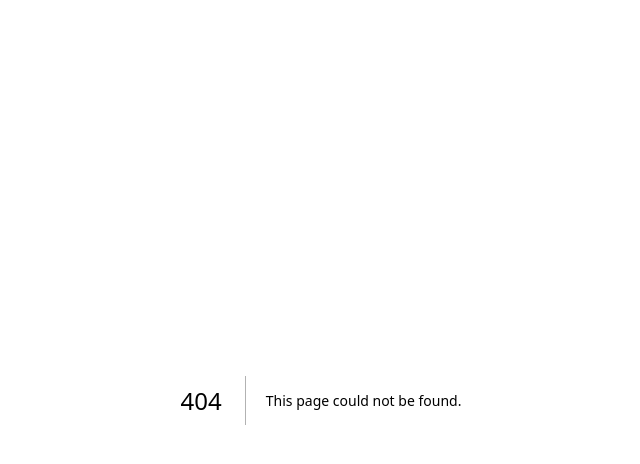
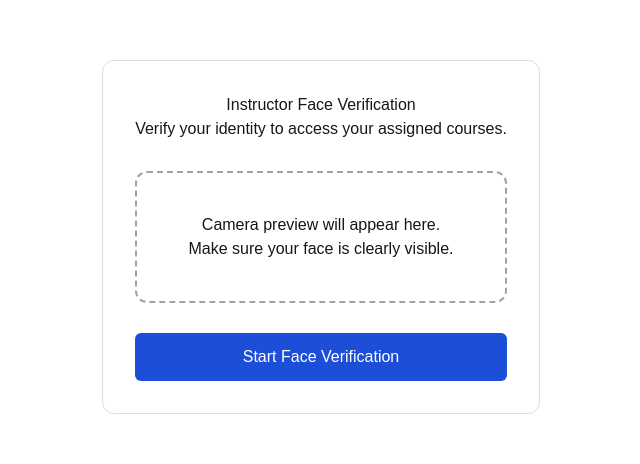
Before and after one commit to Fatima-Fa2106847/CS-Project, a Next.js app in the folder portal/: page /verify-instructor in a window 1280 px wide. Before the commit this address had no page. Shown: the top 464 px of the page, without its empty margins (319-959 px from the left). Built offline with nearby package versions, Linux system fonts and the light colour scheme.

Commit message:
instructor verification

```diff
--- /dev/null
+++ b/portal/app/verify-instructor/page.tsx
@@ -0,0 +1,48 @@
+
+"use client";
+
+import { useRouter } from "next/navigation";
+
+export default function VerifyInstructorPage() {
+  const router = useRouter();
+
+  return (
+    <main style={{
+      maxWidth: "480px",
+      margin: "60px auto",
+      padding: "32px",
+      fontFamily: "Arial, sans-serif",
+      textAlign: "center",
+      border: "1px solid #ddd",
+      borderRadius: "12px",
+    }}>
+      <h1>Instructor Face Verification</h1>
+      <p>Verify your identity to access your assigned courses.</p>
+
+      <div style={{
+        margin: "30px auto",
+        padding: "40px 20px",
+        border: "2px dashed #9ca3af",
+        borderRadius: "12px",
+      }}>
+        <p>Camera preview will appear here.</p>
+        <p>Make sure your face is clearly visible.</p>
+      </div>
+
+      <button
+        onClick={() => router.push("/instructor-dashboard")}
+        style={{
+          width: "100%",
+          padding: "12px",
+          backgroundColor: "#1d4ed8",
+          color: "white",
+          border: "none",
+          borderRadius: "6px",
+          cursor: "pointer",
+        }}
+      >
+        Start Face Verification
+      </button>
+    </main>
+  );
+}
```
